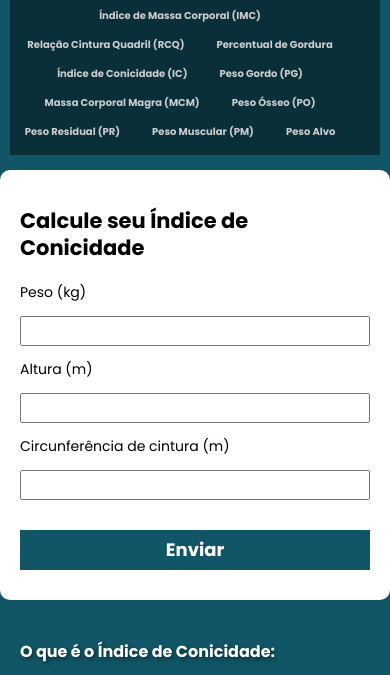
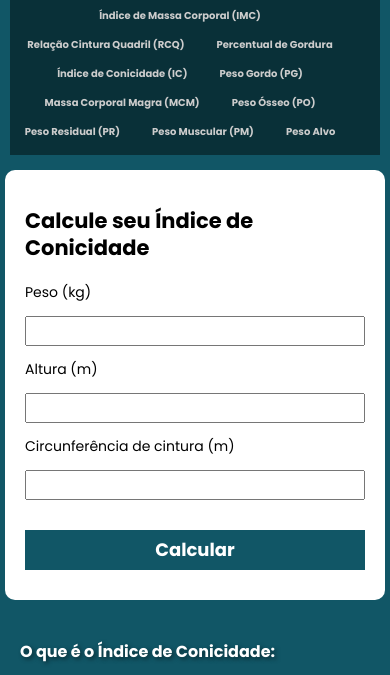
Before and after one commit to joaosimonis/projeto_software-completo-antropometrico, a plain HTML site: page ic.html in a window 390 px wide. Shown: the part 119-794 px from the top of the page. Drawn offline with Linux system fonts and the light colour scheme.

Commit message:
update max-width @media

```diff
--- a/css/style.css
+++ b/css/style.css
@@ -75,8 +75,6 @@ main {
   gap: 40px;
   justify-content: space-between;
 }
-
-
 
 .container {
   margin: 50px auto auto auto;
@@ -191,7 +189,7 @@ form button:hover {
     order: 1;
     flex: 1;
     margin: 5px auto auto auto;
-    max-width: 390px;
+    max-width: 380px;
     font-size: 14px;
   }
 
--- a/ic.html
+++ b/ic.html
@@ -41,7 +41,7 @@
                 <input type="text" id="altura" name="altura">
                 <label for="cc">Circunferência de cintura (m)</label>
                 <input type="text" id="cc" name="cc">
-                <button type="submit">Enviar</button>
+                <button type="submit">Calcular</button>
             </form>
             <div id="resultado"></div>
         </section>
```
Also changed, not shown: index.html (+1 -1 lines), mcm.html (+1 -1 lines), percentualGordura.html (+1 -1 lines), pesoAlvo.html (+1 -1 lines), pg.html (+1 -1 lines), pm.html (+1 -1 lines), po.html (+1 -1 lines), pr.html (+1 -1 lines), rcq.html (+1 -1 lines).
